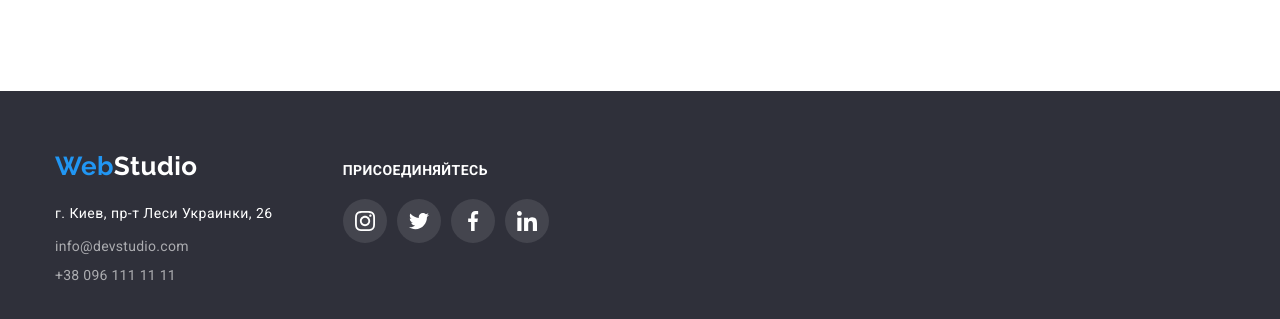
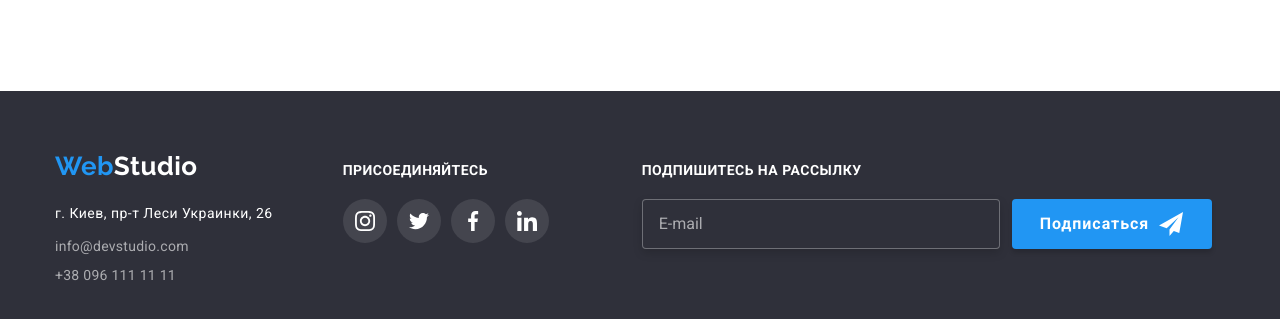
Before and after one commit to AntonSann/goit-markup-hw-06, a plain HTML site: page index.html in a window 1280 px wide. Shown: the part 2648-2967 px from the top of the page. Drawn offline with Linux system fonts and the light colour scheme.

Commit message:
footer form

```diff
--- a/css/styles.css
+++ b/css/styles.css
@@ -731,6 +731,7 @@ footer {
 
 .join-footer {
   margin-top: 12px;
+  margin-right: 93px;
 }
 
 .join-text {
@@ -773,6 +774,66 @@ footer .social-icon-svg {
   margin: 0.5em;
 }
 
+.subscribe-footer {
+  margin-top: 12px;
+}
+
+.subscribe-form {
+  display: flex;
+  flex-direction: row;
+}
+
+.subscribe-form input {
+  width: 358px;
+  margin: 0;
+  margin-right: 12px;
+  padding: 15px 16px;
+  border: 1px solid rgba(255, 255, 255, 0.3);
+  filter: drop-shadow(0px 4px 4px rgba(0, 0, 0, 0.15));
+  color: rgba(255, 255, 255, 0.6);
+  background-color: var(--secondary-background);
+  border-radius: 4px;
+}
+.subscribe-form input::placeholder {
+  font-size: 16px;
+  line-height: 1.25;
+
+  color: rgba(255, 255, 255, 0.6);
+}
+
+.subscribe-form .button {
+  display: flex;
+  align-items: center;
+
+  min-width: 200px;
+  min-height: 50px;
+  padding: 10px 28px;
+  border: 0;
+
+  text-align: left;
+  font-weight: 700;
+  font-size: 16px;
+  line-height: 1.9;
+
+  letter-spacing: 0.06em;
+  box-shadow: 0px 4px 4px rgba(0, 0, 0, 0.15);
+}
+.subscribe-form .button:hover,
+.subscribe-form .button:focus {
+  background: #188ce8;
+}
+
+.subscribe-icon-svg {
+  margin-left: 10px;
+  width: 24px;
+  height: 24px;
+  fill: var(--white-color);
+
+  background-size: contain;
+  background-repeat: no-repeat;
+  background-position: center;
+}
+
 .modal-title {
   margin-bottom: 12px;
 
@@ -802,12 +863,20 @@ footer .social-icon-svg {
 }
 
 .form-field textarea {
+  height: 120px;
   margin: 0;
-  padding: 11px 12px;
+  padding: 12px 16px;
   border: 1px solid rgba(33, 33, 33, 0.2);
   border-radius: 4px;
+  resize: none;
 }
+.form-field textarea::placeholder {
+  font-size: 12px;
+  line-height: 1.17;
+  letter-spacing: 0.01em;
 
+  color: rgba(117, 117, 117, 0.5);
+}
 .form-field input:focus,
 .form-field textarea:focus {
   outline-color: var(--accent-color);
@@ -853,6 +922,7 @@ footer .social-icon-svg {
   letter-spacing: 0.06em;
   box-shadow: 0px 4px 4px rgba(0, 0, 0, 0.15);
 }
-.modal .button:hover {
+.modal .button:hover,
+.modal .button:focus {
   background: #188ce8;
 }
--- a/index.html
+++ b/index.html
@@ -430,6 +430,24 @@
             </li>
           </ul>
         </div>
+        <div class="subscribe-footer">
+          <p class="join-text">Подпишитесь на рассылку</p>
+          <div class="subscribe-form">
+            <input
+              type="email"
+              name="email-sub"
+              id="email-sub"
+              placeholder="E-mail"
+              autocomplete="email"
+            />
+            <button type="submit" class="button">
+              Подписаться
+              <svg class="subscribe-icon-svg">
+                <use href="./img/sprite.svg#icon-send"></use>
+              </svg>
+            </button>
+          </div>
+        </div>
       </div>
     </footer>
     <div class="backdrop is-hidden" data-modal>
@@ -462,7 +480,7 @@
             <textarea
               name="comment"
               id="comment"
-              rows="5"
+              rows="6"
               placeholder="Введите текст"
             ></textarea>
           </div>
```
Also changed, not shown: portfolio.html (+18 -0 lines).
